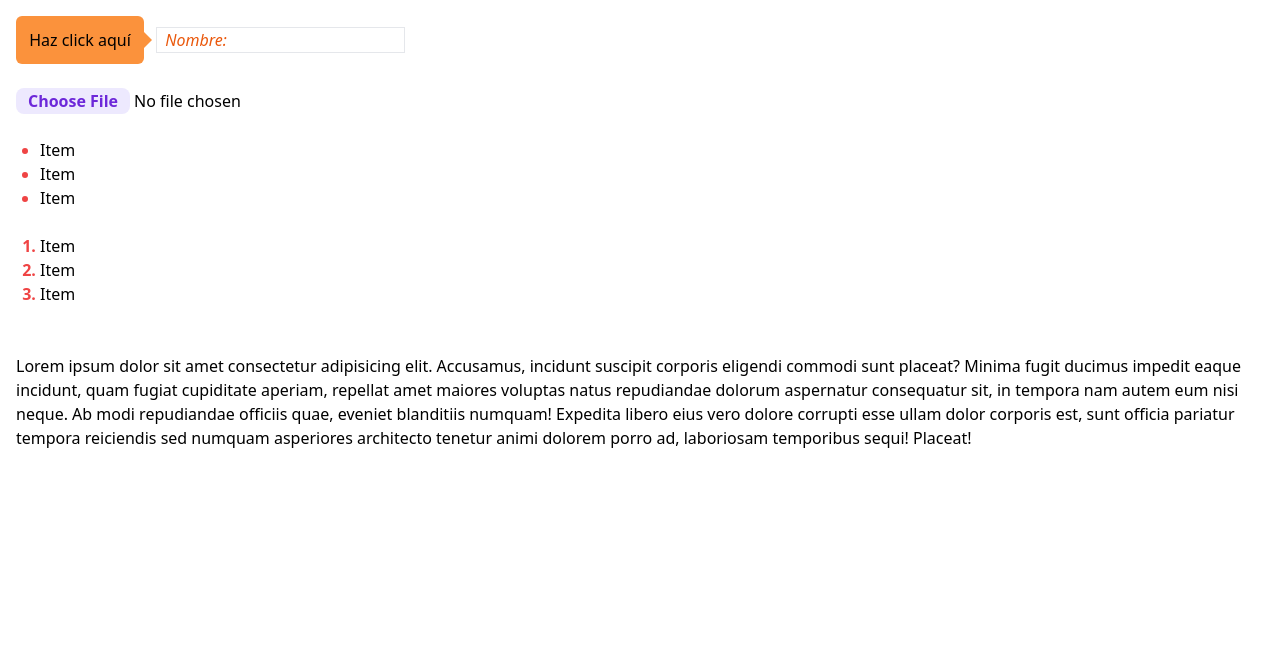
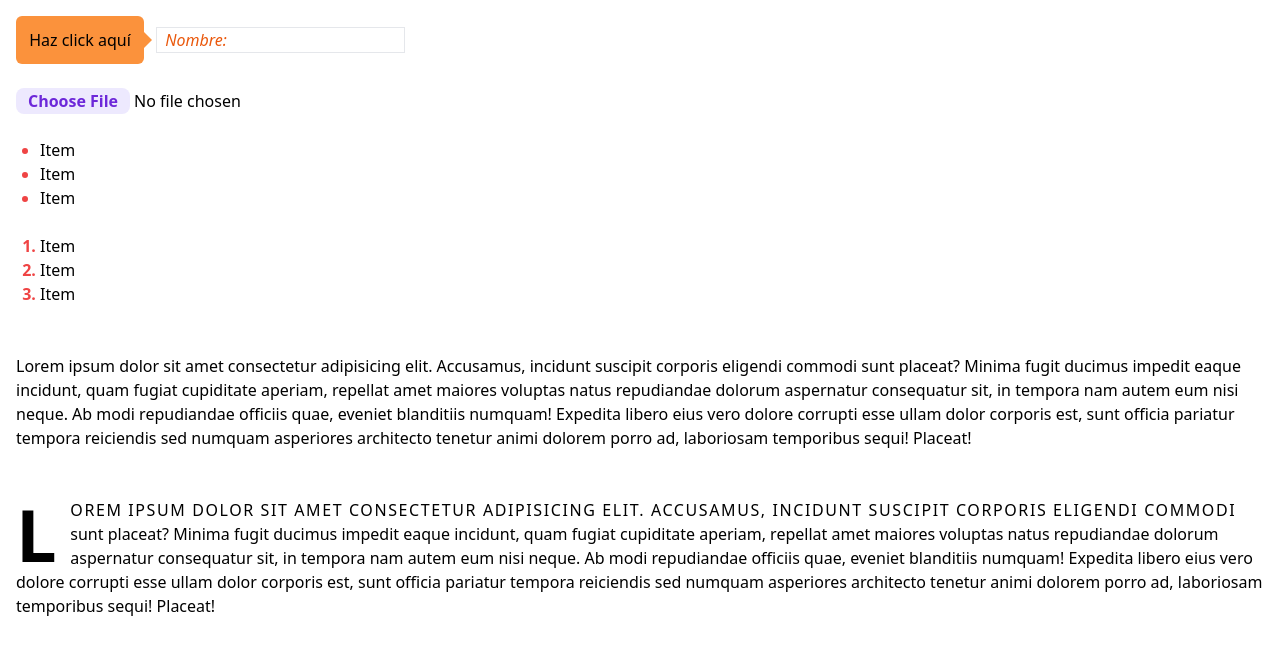
Before and after one commit to AlbertoG22/learning-tailwind, a website: page src/index.html in a window 1280 px wide. Drawn offline with Linux system fonts and the light colour scheme.

Commit message:
Pseudo-Class: first-line & first-letter (style the first line of a text or the first letter)

```diff
--- a/src/index.html
+++ b/src/index.html
@@ -35,5 +35,9 @@
     <!-- Selection -->
     <br><br>
     <p class="selection:bg-green-500 selection:text-white">Lorem ipsum dolor sit amet consectetur adipisicing elit. Accusamus, incidunt suscipit corporis eligendi commodi sunt placeat? Minima fugit ducimus impedit eaque incidunt, quam fugiat cupiditate aperiam, repellat amet maiores voluptas natus repudiandae dolorum aspernatur consequatur sit, in tempora nam autem eum nisi neque. Ab modi repudiandae officiis quae, eveniet blanditiis numquam! Expedita libero eius vero dolore corrupti esse ullam dolor corporis est, sunt officia pariatur tempora reiciendis sed numquam asperiores architecto tenetur animi dolorem porro ad, laboriosam temporibus sequi! Placeat!</p>
+
+    <!-- First-Line / First-Letter -->
+    <br><br>
+    <p class="first-line:uppercase first-line:tracking-widest first-letter:text-7xl first-letter:font-bold first-letter:mr-3 first-letter:float-left">Lorem ipsum dolor sit amet consectetur adipisicing elit. Accusamus, incidunt suscipit corporis eligendi commodi sunt placeat? Minima fugit ducimus impedit eaque incidunt, quam fugiat cupiditate aperiam, repellat amet maiores voluptas natus repudiandae dolorum aspernatur consequatur sit, in tempora nam autem eum nisi neque. Ab modi repudiandae officiis quae, eveniet blanditiis numquam! Expedita libero eius vero dolore corrupti esse ullam dolor corporis est, sunt officia pariatur tempora reiciendis sed numquam asperiores architecto tenetur animi dolorem porro ad, laboriosam temporibus sequi! Placeat!</p>
 </body>
 </html>
```
Also changed, not shown: src/output.css.
